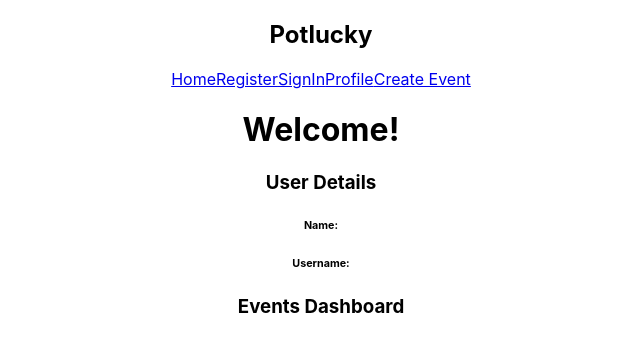
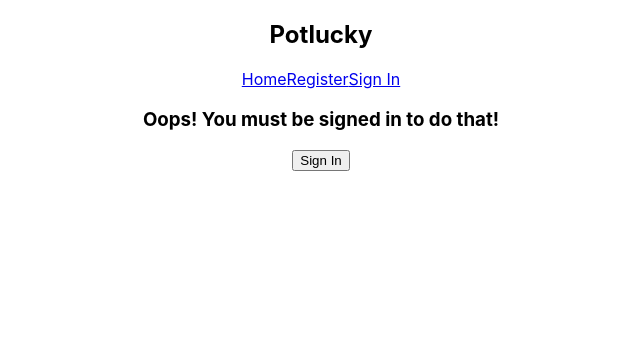
Before and after one commit to ralicynf/potlucky-front-end, a React (Create React App) app in the folder client/: page /profile in a window 1280 px wide. Shown: the top 352 px of the page, without its empty margins (319-959 px from the left). Built offline with nearby package versions, Linux system fonts and the light colour scheme.

Commit message:
changes to nav bar

```diff
--- a/client/src/App.js
+++ b/client/src/App.js
@@ -33,7 +33,7 @@ function App() {
 
   return (
     <div className="App">
-      <NavBar />
+      <NavBar user={user} handleLogout={handleLogout} />
       <main>
         <Routes>
           <Route path="/" element={<Home />} />
--- a/client/src/components/NavBar.jsx
+++ b/client/src/components/NavBar.jsx
@@ -1,6 +1,28 @@
 import { Link } from 'react-router-dom'
 
-const NavBar = () => {
+const NavBar = ({ user, handleLogout }) => {
+  let authenticatedOptions
+  if (user) {
+    authenticatedOptions = (
+      <nav>
+        <h3>Welcome {user.email}!</h3>
+        <Link to="/">Home</Link>
+        <Link to="/profile">Profile</Link>
+        <Link to="/newevent">Create Event</Link>
+        <Link onClick={handleLogout} to="/">
+          Sign Out
+        </Link>
+      </nav>
+    )
+  }
+
+  const publicOptions = (
+    <nav>
+      <Link to="/">Home</Link>
+      <Link to="/register">Register</Link>
+      <Link to="/signin">Sign In</Link>
+    </nav>
+  )
 
   return (
     <header>
@@ -10,15 +32,10 @@ const NavBar = () => {
         </div>
         <div></div>
         <div className="nav-links">
-                    <Link to='/'>Home</Link>
-                    <Link to='/register'>Register</Link>
-                    <Link to='/signin'>SignIn</Link>
-                    <Link to='/profile'>Profile</Link>
-                    <Link to='/newevent'>Create Event</Link>
+          {user ? authenticatedOptions : publicOptions}
         </div>
       </nav>
     </header>
-
   )
 }
 
--- a/client/src/pages/Profile.js
+++ b/client/src/pages/Profile.js
@@ -1,10 +1,10 @@
 import axios from 'axios'
 import { useNavigate } from 'react-router-dom'
 
-const Profile = (user) => {
+const Profile = ({ user }) => {
   let navigate = useNavigate()
 
-    return (
+  return user ? (
     <div>
       <div>
         <h1>Welcome!</h1>
@@ -18,8 +18,12 @@ const Profile = (user) => {
         <h3>Events Dashboard</h3>
       </div>
     </div>
+  ) : (
+    <div className="protected">
+      <h3>Oops! You must be signed in to do that!</h3>
+      <button onClick={() => navigate('/signin')}>Sign In</button>
+    </div>
   )
-
 }
 
 export default Profile
--- a/client/src/services/api.js
+++ b/client/src/services/api.js
@@ -1,6 +1,6 @@
 import Axios from 'axios'
 
-export const BASE_URL = 'http://localhost:3001/api'
+export const BASE_URL = 'https://potlucky-back-end.herokuapp.com/api'
 
 const Client = Axios.create({ baseURL: BASE_URL })
 
```
Lines whose indentation alone changed are shown as unchanged.
